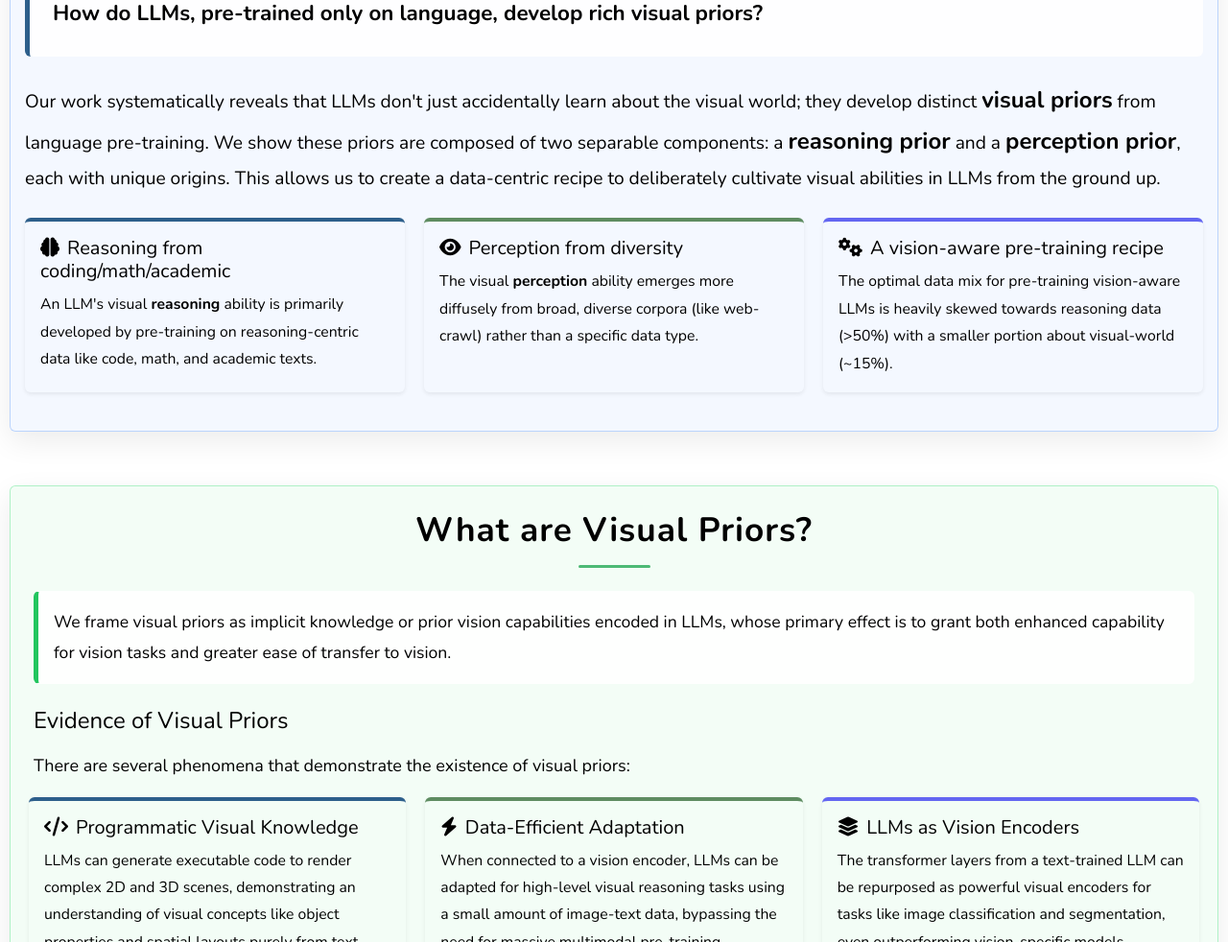
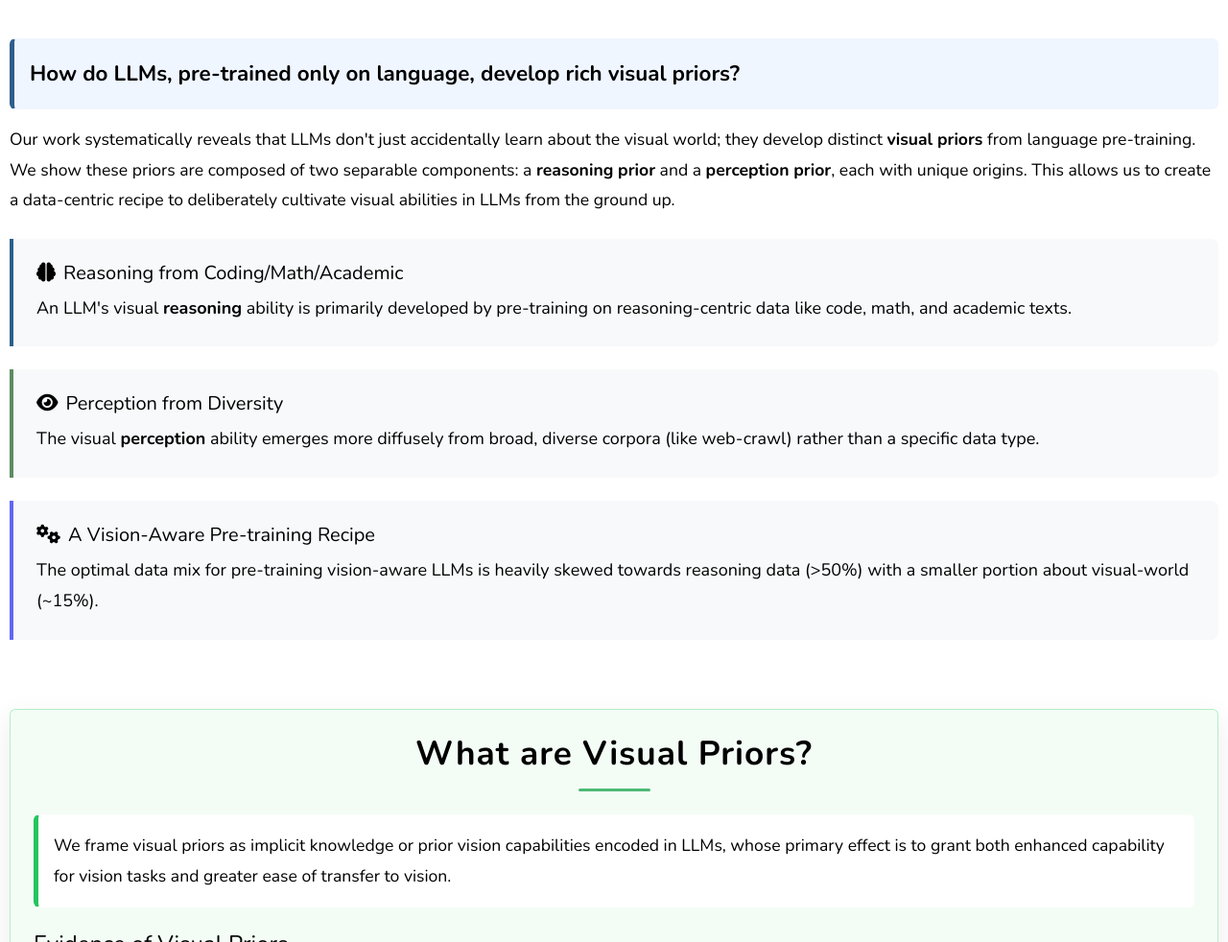
Before and after one commit to anonymouspaperweb/anonymouspaperweb.github.io, a plain HTML site: page lsbs/index.html in a window 1280 px wide. Shown: the part 523-1505 px from the top of the page at 96% size. Drawn offline with nearby package versions, Linux system fonts and the light colour scheme.

Commit message:
minor changes

```diff
--- a/lsbs/index.html
+++ b/lsbs/index.html
@@ -70,39 +70,29 @@
     <!-- Main Content -->
     <main class="container">
         <!-- TLDR/Highlights Section -->
-        <section class="row" id="tldr">
+        <section class="row mt-5 mb-5" id="tldr">
             <div class="col-lg-11 mx-auto">
-                <div class="tldr-box p-4 rounded mb-5 mt-4" style="background-color: rgba(239, 246, 255, 0.7); border: 1px solid rgba(59, 130, 246, 0.3); box-shadow: 0 10px 30px rgba(0, 0, 0, 0.08);">
-                    <h2 class="mb-3 text-center" style="color: var(--primary-color); font-size: 2.2rem; font-weight: 700; letter-spacing: 1px;"> Highlights</h2>
-                    <div class="p-4 mb-4 rounded" style="background-color: rgba(255, 255, 255, 0.9); border-left: 5px solid var(--primary-color);">
+                <h2 class="section-title">Highlights</h2>
+                <div class="alert mt-4" role="alert" style="background-color: rgba(239, 246, 255, 0.9); border-left: 5px solid var(--primary-color);">
                     <p class="lead fw-bold mb-0" style="color: var(--primary-color); font-size: 1.4rem; text-align: left;">
                         How do LLMs, pre-trained only on language, develop rich visual priors?
                     </p>
                 </div>
-                    <p class="lead" style="font-size: 1.2rem; font-weight: 400; text-align: left;">
+                <p class="mt-3" style="font-size: 1.1rem; font-weight: 400; text-align: left;">
                     Our work systematically reveals that LLMs don't just accidentally learn about the visual world; they develop distinct <strong>visual priors</strong> from language pre-training. We show these priors are composed of two separable components: a <strong>reasoning prior</strong> and a <strong>perception prior</strong>, each with unique origins. This allows us to create a data-centric recipe to deliberately cultivate visual abilities in LLMs from the ground up.
                 </p>
-                    <div class="key-findings mt-4">
-                        <div class="row">
-                            <div class="col-md-4 mb-3">
-                                <div class="finding-card p-3 rounded shadow-sm h-100" style="border-top: 4px solid var(--primary-color);">
-                                    <h5 style="color: var(--primary-color);"><i class="fas fa-brain me-2"></i>Reasoning from coding/math/academic</h5>
-                                    <p class="mb-0 small">An LLM's visual <strong>reasoning</strong> ability is primarily developed by pre-training on reasoning-centric data like code, math, and academic texts.</p>
+                <div class="mt-4">
+                    <div class="settings-card">
+                        <h5><i class="fas fa-brain me-2"></i>Reasoning from Coding/Math/Academic</h5>
+                        <p class="mb-0">An LLM's visual <strong>reasoning</strong> ability is primarily developed by pre-training on reasoning-centric data like code, math, and academic texts.</p>
                     </div>
+                    <div class="settings-card" style="border-left-color: var(--secondary-color);">
+                        <h5><i class="fas fa-eye me-2"></i>Perception from Diversity</h5>
+                        <p class="mb-0">The visual <strong>perception</strong> ability emerges more diffusely from broad, diverse corpora (like web-crawl) rather than a specific data type.</p>
                     </div>
-                            <div class="col-md-4 mb-3">
-                                <div class="finding-card p-3 rounded shadow-sm h-100" style="border-top: 4px solid var(--secondary-color);">
-                                    <h5 style="color: var(--secondary-color);"><i class="fas fa-eye me-2"></i>Perception from diversity</h5>
-                                    <p class="mb-0 small">The visual <strong>perception</strong> ability emerges more diffusely from broad, diverse corpora (like web-crawl) rather than a specific data type.</p>
-                                </div>
-                            </div>
-                            <div class="col-md-4 mb-3">
-                                <div class="finding-card p-3 rounded shadow-sm h-100" style="border-top: 4px solid var(--accent-color);">
-                                    <h5 style="color: var(--accent-color);"><i class="fas fa-cogs me-2"></i>A vision-aware pre-training recipe</h5>
-                                    <p class="mb-0 small">The optimal data mix for pre-training vision-aware LLMs is heavily skewed towards reasoning data (>50%) with a smaller portion about visual-world (~15%).</p>
-                                </div>
-                            </div>
-                        </div>
+                    <div class="settings-card" style="border-left-color: var(--accent-color);">
+                        <h5><i class="fas fa-cogs me-2"></i>A Vision-Aware Pre-training Recipe</h5>
+                        <p class="mb-0">The optimal data mix for pre-training vision-aware LLMs is heavily skewed towards reasoning data (>50%) with a smaller portion about visual-world (~15%).</p>
                     </div>
                 </div>
             </div>
@@ -371,6 +361,7 @@
                 <div class="col-lg-11 mx-auto">
                     <h2 class="section-title">FAQ</h2>
                     <div class="accordion" id="faqAccordion">
+                        <!-- Item 1: Open by default -->
                         <div class="accordion-item">
                             <h2 class="accordion-header" id="headingOne">
                                 <button class="accordion-button" type="button" data-bs-toggle="collapse" data-bs-target="#collapseOne" aria-expanded="true" aria-controls="collapseOne">
@@ -383,18 +374,20 @@
                                 </div>
                             </div>
                         </div>
+                        <!-- Item 2: Collapsed by default -->
                         <div class="accordion-item">
                             <h2 class="accordion-header" id="headingTwo">
-                                <button class="accordion-button collapsed" type="button" data-bs-toggle="collapse" data-bs-target="#collapseTwo" aria-expanded="false" aria-controls="collapseTwo">
+                                <button class="accordion-button collapsed" type="button" data-bs-toggle="collapse" data-bs-target="#collapseTwo" aria-expanded="TRUE" aria-controls="collapseTwo">
                                     What is the difference between the 'perception' and 'reasoning' priors?
                                 </button>
                             </h2>
                             <div id="collapseTwo" class="accordion-collapse collapse" aria-labelledby="headingTwo" data-bs-parent="#faqAccordion">
                                 <div class="accordion-body">
-                                    <p><strong>Perception</strong> is the ability to 'see' the image—to process raw visual information like recognizing objects. In contrast, <strong>reasoning</strong> is the ability to think through and solve a visual problem, which requires logical inference. Our work shows that perception largely comes from broad, diverse text, while reasoning is primarily cultivated from structured, logic-centric text like code.</p>
+                                    <p>Perception is the ability to 'see' the image—to process raw visual information like recognizing objects. In contrast, reasoning is the ability to think through and solve a visual problem, which requires logical inference. Our work shows that perception largely comes from broad, diverse text, while reasoning is primarily cultivated from structured, logic-centric text like code.</p>
                                 </div>
                             </div>
                         </div>
+                        <!-- Item 3: Collapsed by default -->
                          <div class="accordion-item">
                             <h2 class="accordion-header" id="headingThree">
                                 <button class="accordion-button collapsed" type="button" data-bs-toggle="collapse" data-bs-target="#collapseThree" aria-expanded="false" aria-controls="collapseThree">
@@ -407,6 +400,7 @@
                                 </div>
                             </div>
                         </div>
+                        <!-- Item 4: Collapsed by default -->
                          <div class="accordion-item">
                             <h2 class="accordion-header" id="headingFour">
                                 <button class="accordion-button collapsed" type="button" data-bs-toggle="collapse" data-bs-target="#collapseFour" aria-expanded="false" aria-controls="collapseFour">
@@ -419,10 +413,25 @@
                                 </div>
                             </div>
                         </div>
+                        <!-- Item 5: Corrected and collapsed by default -->
+                        <div class="accordion-item">
+                            <h2 class="accordion-header" id="headingFive">
+                                <button class="accordion-button collapsed" type="button" data-bs-toggle="collapse" data-bs-target="#collapseFive" aria-expanded="false" aria-controls="collapseFive">
+                                   How to ensure results are consistent and meaningful?
+                                </button>
+                            </h2>
+                            <div id="collapseFive" class="accordion-collapse collapse" aria-labelledby="headingFive" data-bs-parent="#faqAccordion">
+                                <div class="accordion-body">
+                                    <p>We use strict protocols including fixed random seeds, fixed training data order (if same data), and deterministic testing. For a comprehensive and fair assessment, we evaluate models on a diverse suite of 10 language modeling benchmarks and 16 VQA benchmarks and employ a robust parsing strategy to handle various answer formats for VQAs.</p>
+                                </div>
+                            </div>
+                        </div>
                     </div>
                 </div>
             </div>
         </section>
+
+
 
 
 
```
Also changed, not shown: lsbs/assets/figures/tab3.png. Lines whose indentation alone changed are shown as unchanged.
